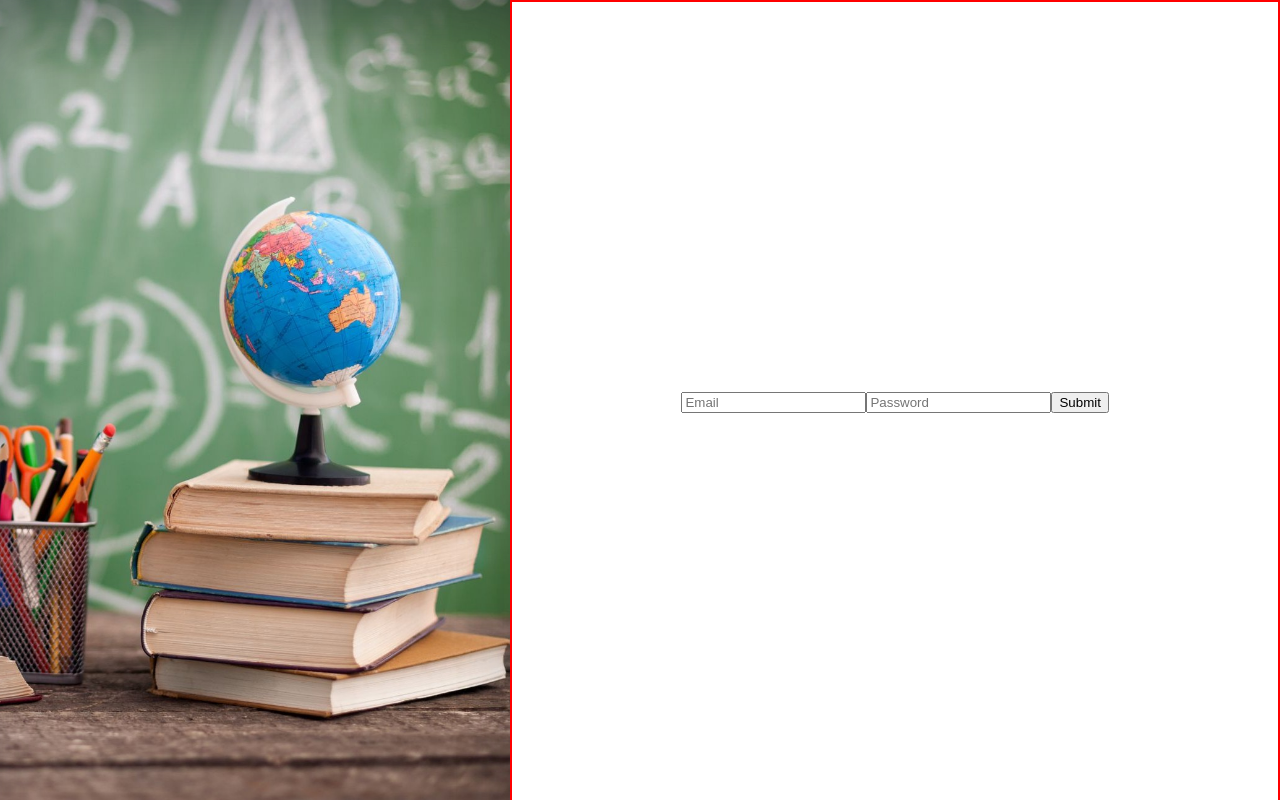
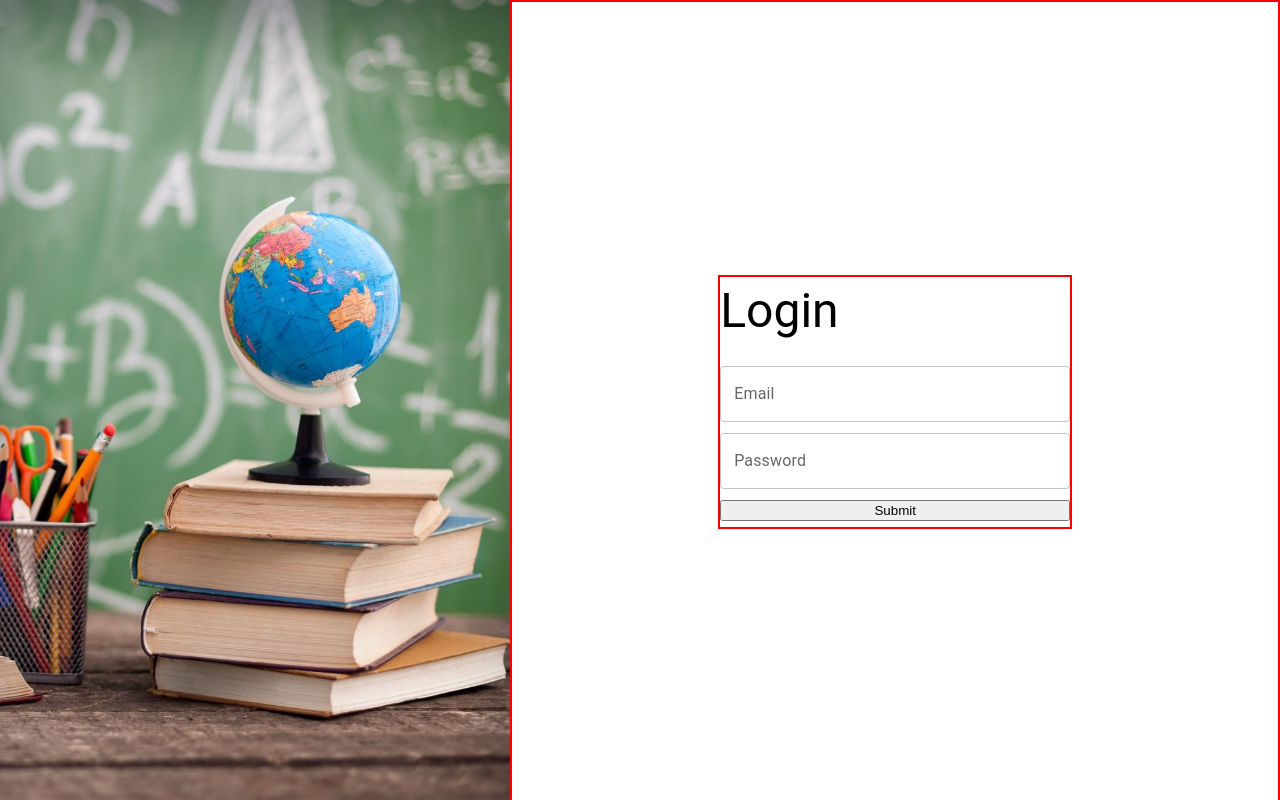
Before and after one commit to ItsMeVishal007/School-Management, a React (Create React App) app in the folder client/: page /login in a window 1280 px wide. Built offline with nearby package versions, Linux system fonts and the light colour scheme.

Commit message:
adding material ui components

```diff
--- a/client/package.json
+++ b/client/package.json
@@ -3,6 +3,8 @@
   "version": "0.1.0",
   "private": true,
   "dependencies": {
+    "@emotion/styled": "^11.3.0",
+    "@mui/material": "^5.0.3",
     "@testing-library/jest-dom": "^5.14.1",
     "@testing-library/react": "^11.2.7",
     "@testing-library/user-event": "^12.8.3",
--- a/client/src/Pages/auth/Login.tsx
+++ b/client/src/Pages/auth/Login.tsx
@@ -1,16 +1,21 @@
 import React from "react";
-import "../../styles/auth/Login.scss"
+import Typography from "@mui/material/Typography";
+import Input from "../../components/Input";
+import "../../styles/auth/Login.scss";
 
 const Login: React.FC = () => {
   return (
-    <div className='container' >
+    <div className='container'>
       <div className='left-Section'>
-          <div className="wallpaper" />
+        <div className='wallpaper' />
       </div>
       <div className='right-Section'>
         <div className='login-container'>
-          <input placeholder='Email' />
-          <input placeholder='Password' />
+          <Typography variant='h3' component='div' gutterBottom>
+            Login
+          </Typography>
+          <Input label='Email' />
+          <Input label='Password' />
           <button>Submit</button>
         </div>
       </div>
--- a/client/src/components/Input.tsx
+++ b/client/src/components/Input.tsx
@@ -1,11 +1,12 @@
-import React from 'react'
+import React from "react";
+import TextField from "@mui/material/TextField";
 
-const Input = () => {
-    return (
-        <div>
-            Hello Input
-        </div>
-    )
+interface InputInterface{
+    label: string;
 }
 
-export default Input
+const Input: React.FC<InputInterface> = ({label}) => {
+  return <TextField  id='outlined-basic' label={label} variant='outlined' />;
+};
+
+export default Input;
--- a/client/src/styles/auth/Login.scss
+++ b/client/src/styles/auth/Login.scss
@@ -31,5 +31,13 @@
     flex-direction: column;
     justify-content: center;
     align-items: center;
+    & .login-container{
+        height: 250px;
+        width: 350px;
+        display: flex;
+        flex-direction: column;
+        justify-content: space-around;
+        border: 2px solid red;
+    }
   }
 }
```
Also changed, not shown: 1 other file (tests, documents, lock files or other folders).
